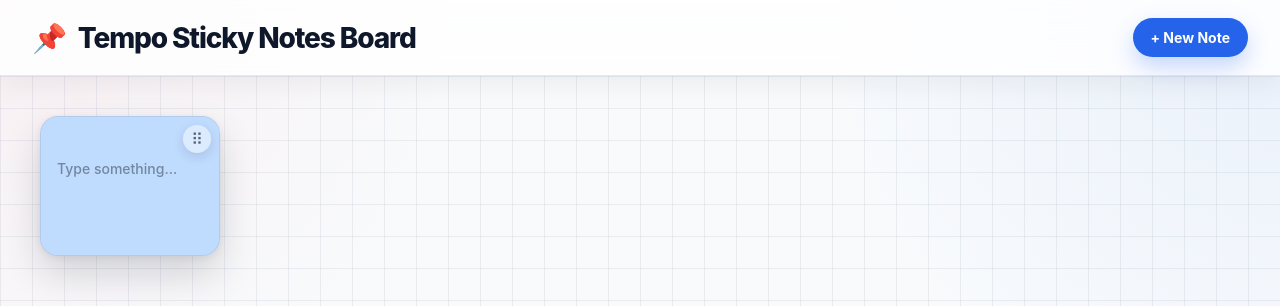
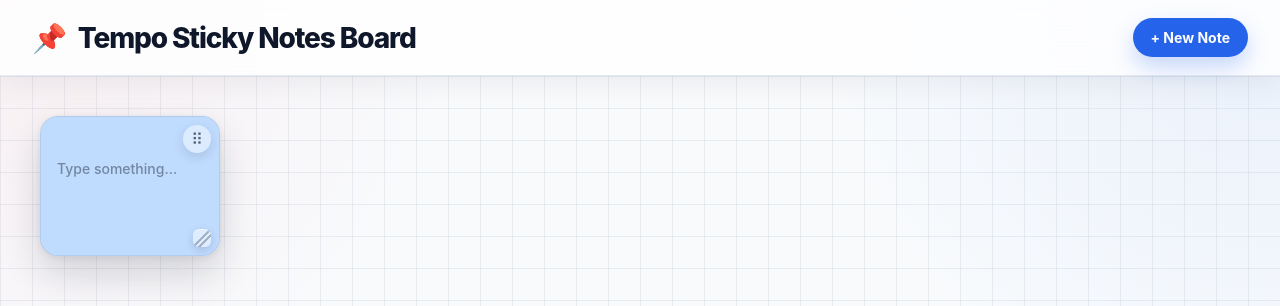
Before and after one commit to RaHuLMeghani24/tempo-sticky-notes, a React (Vite) app: page / in a window 1280 px wide. Both pictures are taken after a click on the button "+ New Note". Shown: the top 306 px of the page. Built offline with nearby package versions, Linux system fonts and the light colour scheme.

Commit message:
Feature: support resizing notes

```diff
--- a/src/components/StickyNote.tsx
+++ b/src/components/StickyNote.tsx
@@ -1,5 +1,7 @@
 import { useEffect, useRef, type PointerEvent } from "react";
+import { NOTE_SIZE_LIMITS } from "../constants/stickyNoteConfig";
 import type { Note, NoteUpdate } from "../types/note";
+import { clamp } from "../utils/geometry";
 
 interface StickyNoteProps {
   note: Note;
@@ -8,12 +10,26 @@
   onDragEnd: (noteId: string, noteRect: DOMRect) => void;
 }
 
-export default function StickyNote({note, onUpdateNote,onFocusNote,onDragEnd,}: StickyNoteProps) {
+export default function StickyNote({note,onUpdateNote,onFocusNote,onDragEnd,}: StickyNoteProps) {
   const elementRef = useRef<HTMLElement>(null);
 
   const isDragging = useRef(false);
+  const isResizing = useRef(false);
+
   const dragStart = useRef({ x: 0, y: 0 });
   const currentPosition = useRef({ x: note.x, y: note.y });
+
+  const resizeStart = useRef({
+    pointerX: 0,
+    pointerY: 0,
+    width: note.width,
+    height: note.height,
+  });
+
+  const currentSize = useRef({
+    width: note.width,
+    height: note.height,
+  });
 
   useEffect(() => {
     currentPosition.current = {
@@ -21,6 +37,13 @@
       y: note.y,
     };
   }, [note.x, note.y]);
+
+  useEffect(() => {
+    currentSize.current = {
+      width: note.width,
+      height: note.height,
+    };
+  }, [note.width, note.height]);
 
   const handleDragPointerDown = (event: PointerEvent<HTMLButtonElement>) => {
     if (event.button !== 0) return;
@@ -73,6 +96,66 @@
     }
   };
 
+  const handleResizePointerDown = (event: PointerEvent<HTMLButtonElement>) => {
+    if (event.button !== 0) return;
+
+    event.stopPropagation();
+
+    onFocusNote(note.id);
+    isResizing.current = true;
+
+    resizeStart.current = {
+      pointerX: event.clientX,
+      pointerY: event.clientY,
+      width: currentSize.current.width,
+      height: currentSize.current.height,
+    };
+
+    event.currentTarget.setPointerCapture(event.pointerId);
+  };
+
+  const handleResizePointerMove = (event: PointerEvent<HTMLButtonElement>) => {
+    if (!isResizing.current || !elementRef.current) return;
+
+    const deltaX = event.clientX - resizeStart.current.pointerX;
+    const deltaY = event.clientY - resizeStart.current.pointerY;
+
+    const nextWidth = clamp(
+      resizeStart.current.width + deltaX,
+      NOTE_SIZE_LIMITS.minWidth,
+      NOTE_SIZE_LIMITS.maxWidth
+    );
+
+    const nextHeight = clamp(
+      resizeStart.current.height + deltaY,
+      NOTE_SIZE_LIMITS.minHeight,
+      NOTE_SIZE_LIMITS.maxHeight
+    );
+
+    currentSize.current = {
+      width: nextWidth,
+      height: nextHeight,
+    };
+
+    elementRef.current.style.width = `${nextWidth}px`;
+    elementRef.current.style.height = `${nextHeight}px`;
+  };
+
+  const handleResizePointerUp = (event: PointerEvent<HTMLButtonElement>) => {
+    if (!isResizing.current) return;
+
+    isResizing.current = false;
+
+    if (event.currentTarget.hasPointerCapture(event.pointerId)) {
+      event.currentTarget.releasePointerCapture(event.pointerId);
+    }
+
+    onUpdateNote(note.id, {
+      width: currentSize.current.width,
+      height: currentSize.current.height,
+    });
+  };
+
   return (
     <article
       ref={elementRef}
@@ -83,7 +166,7 @@
         zIndex: note.zIndex,
         transform: `translate3d(${note.x}px, ${note.y}px, 0)`,
         backgroundColor: note.color.bg,
-        willChange: "transform",
+        willChange: "transform, width, height",
       }}
       onPointerDown={() => onFocusNote(note.id)}
     >
@@ -118,6 +201,17 @@
           })
         }
       />
+
+      <button
+        type="button"
+        className="note-resize-handle"
+        title="Resize note"
+        aria-label="Resize note"
+        onPointerDown={handleResizePointerDown}
+        onPointerMove={handleResizePointerMove}
+        onPointerUp={handleResizePointerUp}
+        onPointerCancel={handleResizePointerUp}
+      />
     </article>
   );
 }
--- a/src/index.css
+++ b/src/index.css
@@ -189,7 +189,7 @@
   line-height: 1.45;
   font-weight: 500;
   cursor: text;
-  padding: 42px 16px 16px;
+  padding: 42px 28px 24px 16px;
 }
 
 .dynamic-textarea::placeholder {
@@ -301,3 +301,51 @@
   font-weight: 500;
   color: rgba(185, 28, 28, 0.72);
 }
+
+.note-resize-handle {
+  position: absolute;
+  right: 8px;
+  bottom: 8px;
+  z-index: 6;
+
+  width: 18px;
+  height: 18px;
+  border: 0;
+  border-radius: 6px;
+
+  cursor: nwse-resize;
+
+  background:
+    linear-gradient(
+      135deg,
+      transparent 0 45%,
+      rgba(15, 23, 42, 0.28) 45% 55%,
+      transparent 55%
+    ),
+    linear-gradient(
+      135deg,
+      transparent 0 62%,
+      rgba(15, 23, 42, 0.28) 62% 72%,
+      transparent 72%
+    ),
+    rgba(255, 255, 255, 0.48);
+
+  backdrop-filter: blur(8px);
+  box-shadow:
+    0 3px 8px rgba(15, 23, 42, 0.14),
+    inset 0 1px 1px rgba(255, 255, 255, 0.45);
+
+  transition:
+    transform 150ms ease,
+    background-color 150ms ease,
+    opacity 150ms ease;
+}
+
+.note-resize-handle:hover {
+  transform: scale(1.12);
+  background-color: rgba(255, 255, 255, 0.72);
+}
+
+.note-resize-handle:active {
+  transform: scale(1);
+}
--- a/src/utils/geometry.ts
+++ b/src/utils/geometry.ts
@@ -13,3 +13,7 @@
     a.bottom > b.top
   );
 };
+
+export const clamp = (value: number, min: number, max: number): number => {
+  return Math.min(max, Math.max(min, value));
+};
```
